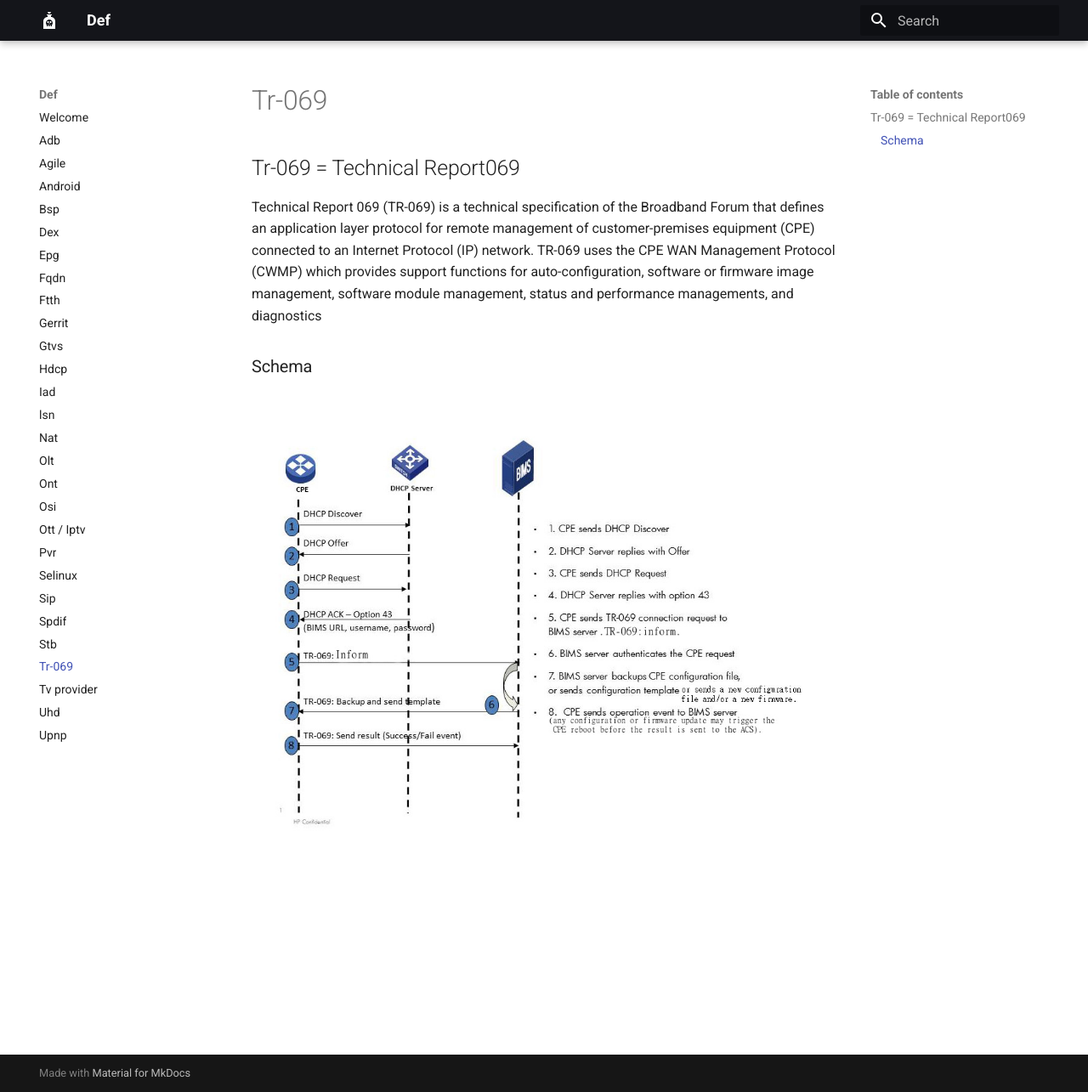
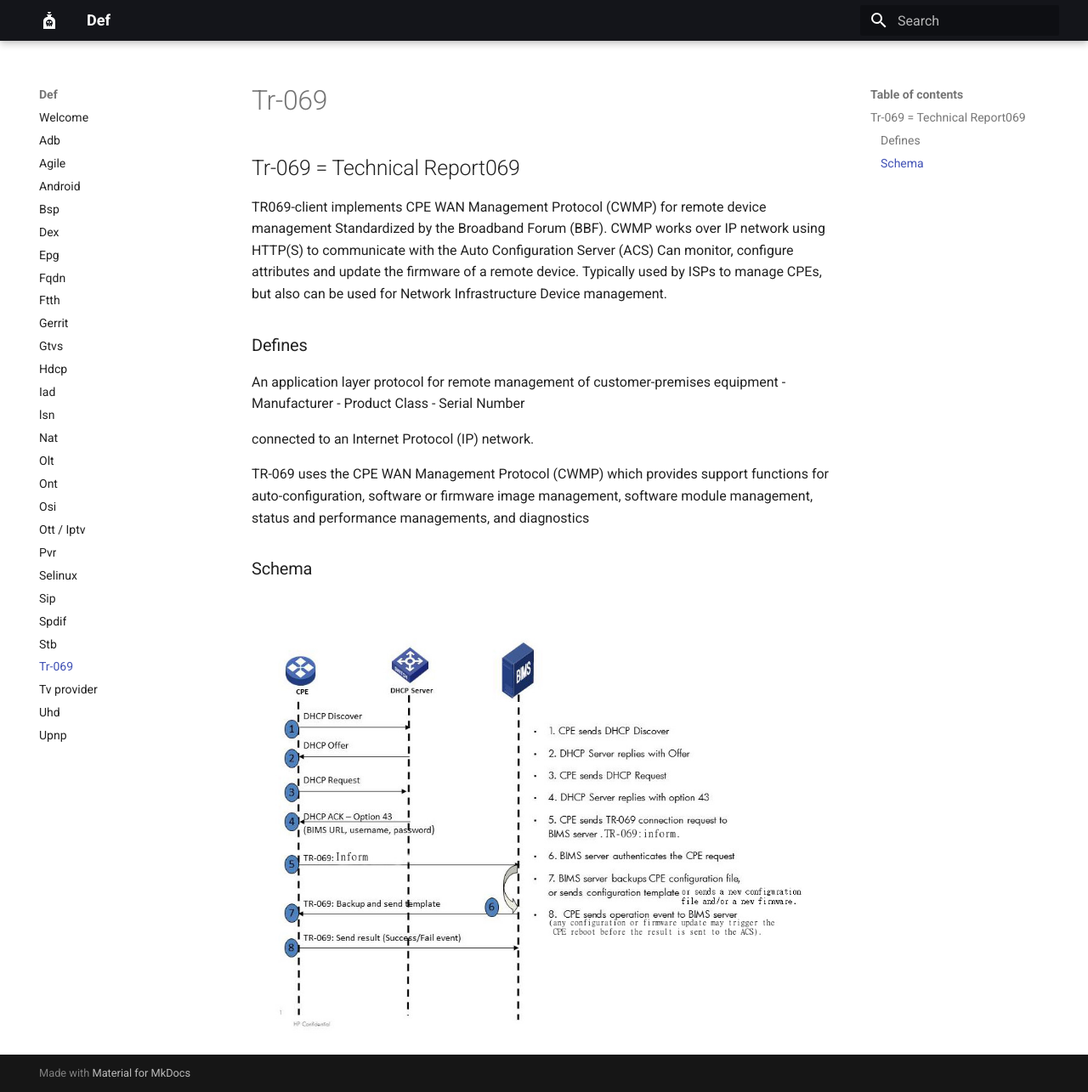
Before and after one commit to torrentcome/def, an MkDocs documentation site: the page built from docs/tr-069.md, in a window 1280 px wide and 1285 px high. Shown: the whole window at 85% size. Built offline with MkDocs 1.6.1 and Material for MkDocs 9.7.7, drawn with Linux system fonts in a browser that asks for light colours.

Commit message:
Update tr-069.md

```diff
--- a/docs/tr-069.md
+++ b/docs/tr-069.md
@@ -1,7 +1,22 @@
 # Tr-069
 ## Tr-069 = Technical Report069
 
-Technical Report 069 (TR-069) is a technical specification of the Broadband Forum that defines an application layer protocol for remote management of customer-premises equipment (CPE) connected to an Internet Protocol (IP) network. TR-069 uses the CPE WAN Management Protocol (CWMP) which provides support functions for auto-configuration, software or firmware image management, software module management, status and performance managements, and diagnostics
+TR069-client implements CPE WAN Management Protocol (CWMP) for remote device management
+Standardized by the Broadband Forum (BBF).
+CWMP works over IP network using HTTP(S) to communicate with the Auto Configuration Server (ACS)
+Can monitor, configure attributes and update the firmware of a remote device.
+Typically used by ISPs to manage CPEs, but also can be used for Network Infrastructure Device management.
+
+### Defines
+
+An application layer protocol for remote management of customer-premises equipment
+- Manufacturer
+- Product Class
+- Serial Number
+
+connected to an Internet Protocol (IP) network.
+
+TR-069 uses the CPE WAN Management Protocol (CWMP) which provides support functions for auto-configuration, software or firmware image management, software module management, status and performance managements, and diagnostics
 
 ### Schema
 <figure>
```
